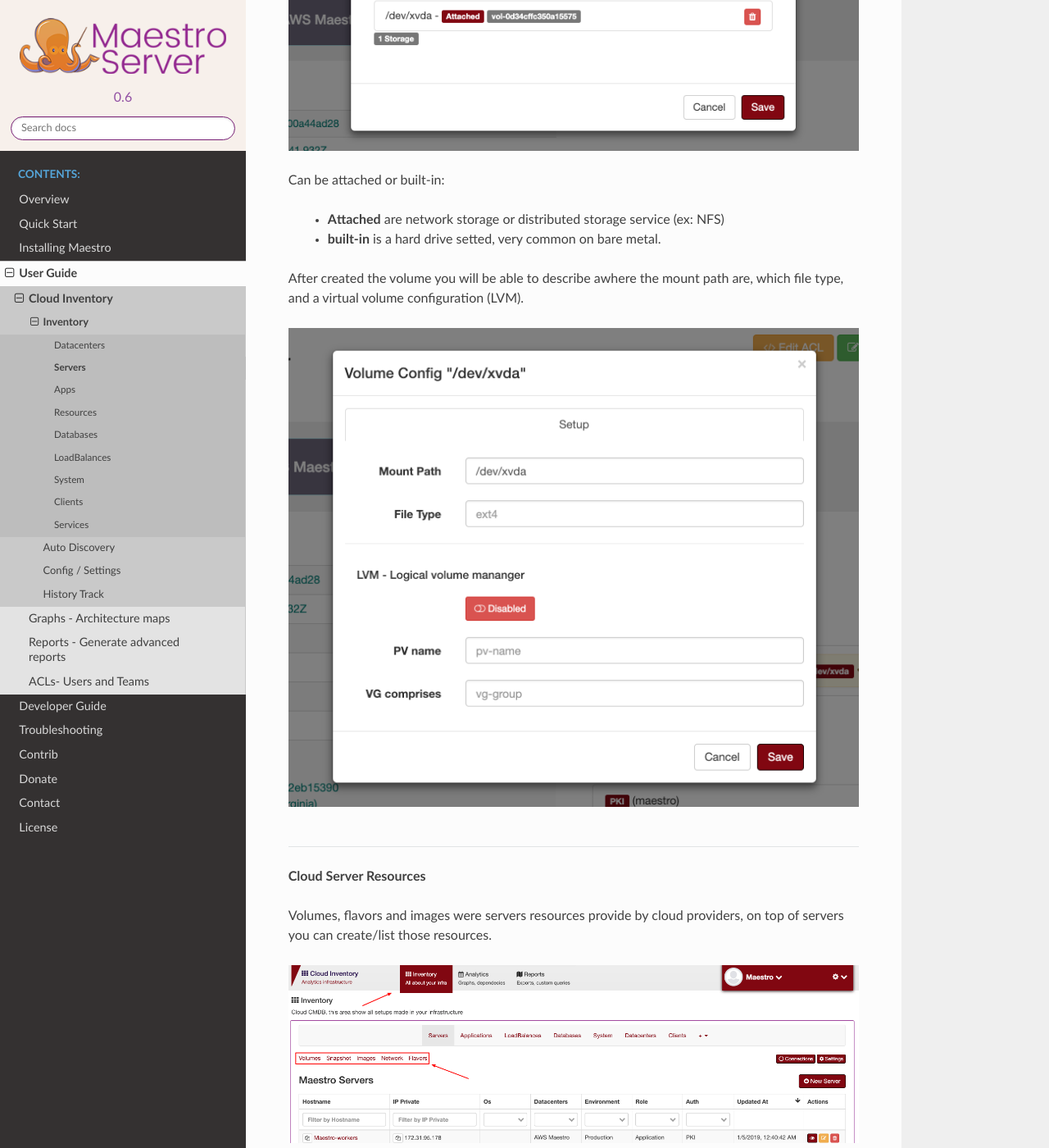
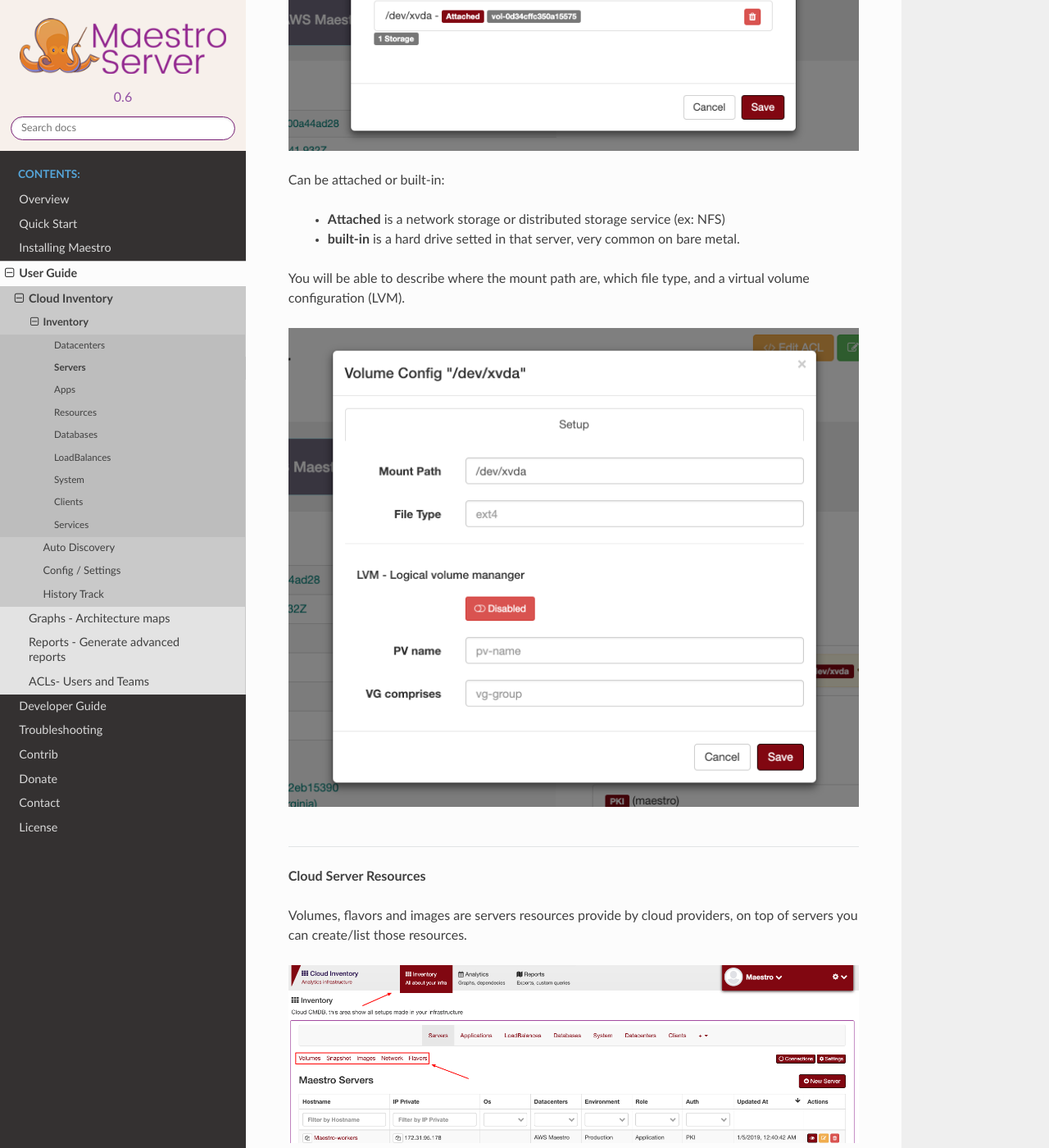
Before and after one commit to maestro-server/webdocs, a Sphinx documentation site: the page built from docs/userguide/cloud_inventory/inventory/servers.rst, in a window 1280 px wide and 1400 px high, scrolled down 2784 px. Shown: the whole window at 82% size. Built offline with Sphinx 7.4.7 and the Read the Docs theme 2.0.0, drawn with Linux system fonts in a browser that asks for light colours; formulas are drawn with MathJax 3; some of the changed text lies outside the part shown.

Commit message:
Update servers.rst

```diff
--- a/docs/userguide/cloud_inventory/inventory/servers.rst
+++ b/docs/userguide/cloud_inventory/inventory/servers.rst
@@ -42,14 +42,14 @@
 .. figure:: ../../../_static/screen/sv_ddc.png
    :alt: Maestro Server - Assing datacenters name
 
-Assing a dc name, region and zone.
+Assing a dc name, region and zone on that server.
 
 ------------
 
 .. figure:: ../../../_static/screen/sv_auth.png
    :alt: Maestro Server - Assing service authentication
 
-How you can to access and authenticate on that server.
+describe how you can to access and authenticate on that server.
 
 ------------
 
@@ -73,11 +73,11 @@
 
 Can be attached or built-in:
 
- - **Attached** are network storage or distributed storage service (ex: NFS)
+ - **Attached** is a network storage or distributed storage service (ex: NFS)
 
- - **built-in** is a hard drive setted, very common on bare metal.
+ - **built-in** is a hard drive setted in that server, very common on bare metal.
 
-After created the volume you will be able to describe awhere the mount path are, which file type, and a virtual volume configuration (LVM).
+You will be able to describe where the mount path are, which file type, and a virtual volume configuration (LVM).
 
 .. image:: ../../../_static/screen/vol_2.png
    :alt: Maestro Server - LVMs
@@ -86,7 +86,7 @@
 
 **Cloud Server Resources**
 
-Volumes, flavors and images were servers resources provide by cloud providers, on top of servers you can create/list those resources.
+Volumes, flavors and images are servers resources provide by cloud providers, on top of servers you can create/list those resources.
 
 .. image:: ../../../_static/screen/volumes_p.png
    :alt: Maestro Server - Servers resources
```
